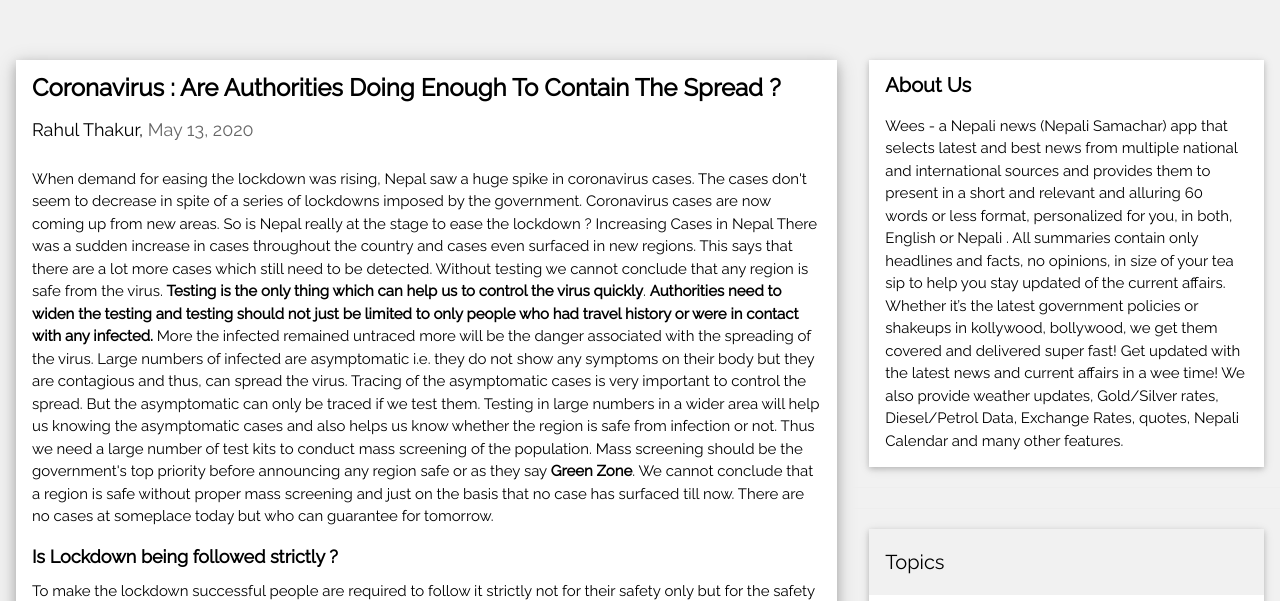
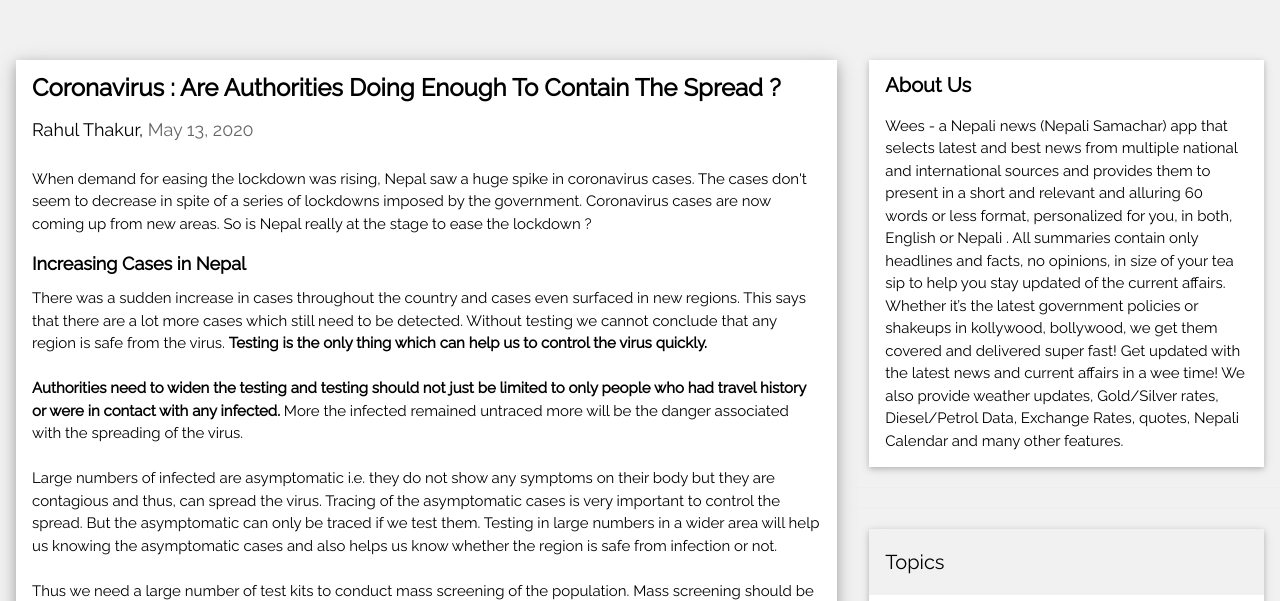
Before and after one commit to appDIbetu/blog, a plain HTML site: page index.html in a window 1280 px wide. Shown: the part 137-738 px from the top of the page. Drawn offline with nearby package versions, Linux system fonts and the light colour scheme.

Commit message:
Update index.html

```diff
--- a/index.html
+++ b/index.html
@@ -35,36 +35,64 @@ and is wrapped around the whole page content, except for the footer in this exam
 
     <div class="w3-container">
       <p>When demand for easing the lockdown was rising, Nepal saw a huge spike in coronavirus cases. The cases don't seem to decrease in spite of a series of lockdowns imposed by the government. Coronavirus cases are now coming up from new areas. So is Nepal really at the stage to ease the lockdown ?
+<br>
+<h5><b>Increasing Cases in Nepal</b></h5>
 
-Increasing Cases in Nepal
+There was a sudden increase in cases throughout the country and cases even surfaced in new regions. This says that there are
+a lot more cases which still need to be detected. Without testing we cannot conclude that any region is safe from the virus. <b>
+Testing is the only thing which can help us to control the virus quickly.</b>
+<br>
+<br>
+<b>Authorities need to widen the testing and testing should not just be limited to only people who had travel history or were
+in contact with any infected.</b> More the infected remained untraced more will be the danger associated with the spreading of the virus.
+<br>
+<br>
+Large numbers of infected are asymptomatic i.e. they do not show any symptoms on their body but they are contagious and thus,
+can spread the virus. Tracing of the asymptomatic cases is very important to control the spread. But the asymptomatic can only
+ be traced if we test them. Testing in large numbers in a wider area will help us knowing the asymptomatic cases and also helps us know whether the region is safe from infection or not.
+<br>
+<br>
+Thus we need a large number of test kits to conduct mass screening of the population. Mass screening should be the government's
+ top priority before announcing any region safe or as they say <b>Green Zone</b>. We cannot conclude that a region is safe without
+ proper mass screening and just on the basis that no case has surfaced till now. There are no cases at someplace today but who can
+ guarantee for tomorrow.
 
-There was a sudden increase in cases throughout the country and cases even surfaced in new regions. This says that there are a lot more cases which still need to be detected. Without testing we cannot conclude that any region is safe from the virus. <b>Testing is the only thing which can help us to control the virus quickly</b>.
+<h5><b>Is Lockdown being followed strictly ?</b></h5></br>
 
-<b>Authorities need to widen the testing and testing should not just be limited to only people who had travel history or were in contact with any infected.</b> More the infected remained untraced more will be the danger associated with the spreading of the virus.
+To make the lockdown successful people are required to follow it strictly not for their safety only but for the safety of the
+ommunity. But we can see people going out for unnecessary things and not adhering to social distancing guidelines. Yeah, it
+ is necessary to go to the market to buy stuff but authority should have made a proper schedule for residents of specific
+ regions to come out.
+<br><br>
+ It was seen that many city authorities allocated a specific time for the market. But allocating a few hours for all the
+ residents of the city will cause huge crowds at shops. <b>Rather than opening for a few hours make the shop open throughout
+ the day and allocate different time slots to residents of specific regions to come.</b> Lockdown is of no use if huge gatherings
+ of people are still happening.
+<br><br>
+Issue of unnecessary travel passes is also another serious concern which authorities need to think about. People in need should only
+ be getting the permit and strict guidelines should be made to avoid the issuing of unnecessary passes.
 
-Large numbers of infected are asymptomatic i.e. they do not show any symptoms on their body but they are contagious and thus, can spread the virus. Tracing of the asymptomatic cases is very important to control the spread. But the asymptomatic can only be traced if we test them. Testing in large numbers in a wider area will help us knowing the asymptomatic cases and also helps us know whether the region is safe from infection or not.
+<br><br>
+People should be made aware that this lockdown is going to keep them safe.Yeah many people must be worrying about their jobs,
+income, business or other important things. But it's the government’s job to assure their citizens, to motivate their citizens,
+to give them hope that we are going to get through this and everything will be back to normal.
+<br><br>
+Government must bring plans to help people bring their life back on track as it was before.  Government should formulate revival
+measures to sustain the business and sectors affected by the lockdown. From an individual level we all should also come forward to help the needy.
 
-Thus we need a large number of test kits to conduct mass screening of the population. Mass screening should be the government's top priority before announcing any region safe or as they say <b>Green Zone</b>. We cannot conclude that a region is safe without proper mass screening and just on the basis that no case has surfaced till now. There are no cases at someplace today but who can guarantee for tomorrow.
+<h5><b>Mass Testing & Efficient Lockdown</b></h5>
 
-<h5><b>Is Lockdown being followed strictly ?</b></h5>
+Widening the testing and making the lockdown efficient is what two most important things on which the authorities should be
+focused on. Utilizing the lockdown to test large numbers of people and containing viruses from specific regions should be done by the authorities.
 
-To make the lockdown successful people are required to follow it strictly not for their safety only but for the safety of the community. But we can see people going out for unnecessary things and not adhering to social distancing guidelines. Yeah, it is necessary to go to the market to buy stuff but authority should have made a proper schedule for residents of specific regions to come out.
-
- It was seen that many city authorities allocated a specific time for the market. But allocating a few hours for all the residents of the city will cause huge crowds at shops. <b>Rather than opening for a few hours make the shop open throughout the day and allocate different time slots to residents of specific regions to come.</b> Lockdown is of no use if huge gatherings of people are still happening.
-
-Issue of unnecessary travel passes is also another serious concern which authorities need to think about. People in need should only be getting the permit and strict guidelines should be made to avoid the issuing of unnecessary passes.
-
-People should be made aware that this lockdown is going to keep them safe.<br><br>Yeah many people must be worrying about their jobs, income, business or other important things. But it's the government’s job to assure their citizens, to motivate their citizens, to give them hope that we are going to get through this and everything will be back to normal.
-
-Government must bring plans to help people bring their life back on track as it was before.  Government should formulate revival measures to sustain the business and sectors affected by the lockdown. From an individual level we all should also come forward to help the needy.
-
-Mass Testing & Efficient Lockdown
-
-Widening the testing and making the lockdown efficient is what two most important things on which the authorities should be focused on. Utilizing the lockdown to test large numbers of people and containing viruses from specific regions should be done by the authorities.
-
-There will be no use of lockdown if new cases keep coming and new regions keep becoming hotspot of the virus. To bring the life back on track soon this lockdown period is very crucial but this all depends on the steps taken by authorities. How efficient are they in tracing the infected and how soon they are able to do that.
-
-For now we all on our individual level should support the authorities. We  should follow the guideline and take proper measure to keep ourselves safe. This is the time of crisis, we all need support and thus we all need to support each other, be each other's support system. Be Safe and Stay Home.</br></p>
+<br><br>
+There will be no use of lockdown if new cases keep coming and new regions keep becoming hotspot of the virus. To bring the
+life back on track soon this lockdown period is very crucial but this all depends on the steps taken by authorities.
+How efficient are they in tracing the infected and how soon they are able to do that.
+<br><br>
+For now we all on our individual level should support the authorities. We  should follow the guideline and take proper measure
+to keep ourselves safe. This is the time of crisis, we all need support and thus we all need to support each other,
+be each other's support system. <b>Be Safe and Stay Home.</b></br></p>
       <div class="w3-row">
         <div class="w3-col m8 s12">
           <p><button class="w3-button w3-padding-large w3-white w3-border"><b>READ MORE »</b></button></p>
```
